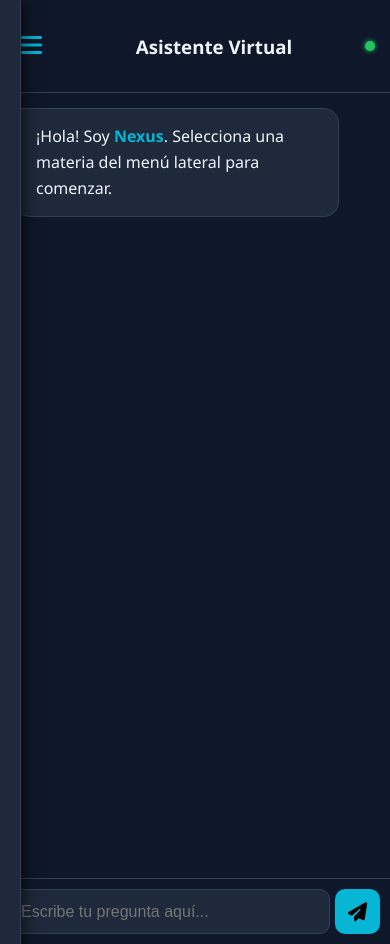
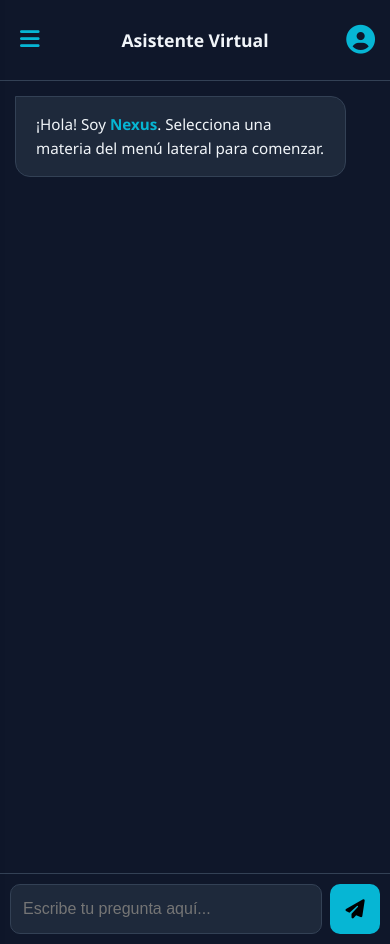
Before and after one commit to JonathanLoza-ux/nexus-academico, a Flask app: page / in a window 390 px wide. Run offline with Flask 3, Linux system fonts and the light colour scheme.

Commit message:
Add files via upload

```diff
--- a/static/css/style.css
+++ b/static/css/style.css
@@ -292,113 +292,106 @@ a { color: var(--accent); }
     margin-right: 15px;
 }
 
-/* REGLAS SOLO PARA PANTALLAS PEQUEÑAS (Celulares/Tablets) */
+/* ========================================= */
+/* DISEÑO MÓVIL (CORREGIDO)            */
+/* ========================================= */
+
 @media (max-width: 768px) {
 
-    /* 1. Mostrar el botón de menú */
-    #menu-btn {
-        display: block;
+    /* 1. LAYOUT GENERAL */
+    .app-container {
+        flex-direction: column; /* Apilar cosas si es necesario */
+        height: 100dvh; /* Altura dinámica real */
     }
 
-    /* 2. Ocultar la barra lateral moviéndola a la izquierda */
+    /* 2. BARRA LATERAL (SIDEBAR) CORREGIDA */
     .sidebar {
-        position: fixed; /* Flota sobre el chat */
-        left: -280px;    /* Escondida fuera de la pantalla */
+        position: fixed;
+        left: -100%;       /* Escondida totalmente a la izquierda */
         top: 0;
-        height: 100%;
-        z-index: 1000;   /* Que esté por encima de todo */
-        transition: left 0.3s ease; /* Animación suave al salir */
-        box-shadow: 5px 0 15px rgba(0,0,0,0.5); /* Sombra para que destaque */
+        width: 80%;        /* Que no ocupe toda la pantalla, solo el 80% */
+        height: 100dvh;    /* Altura completa del móvil */
+        z-index: 1000;
+        transition: left 0.3s cubic-bezier(0.4, 0, 0.2, 1);
+        box-shadow: 5px 0 25px rgba(0,0,0,0.5);
+
+        /* ESTO PERMITE EL SCROLL DENTRO DEL MENÚ SI ES MUY LARGO */
+        overflow-y: auto;
     }
 
-    /* 3. Clase para mostrarla cuando se active */
     .sidebar.active {
-        left: 0; /* Vuelve a su sitio original */
+        left: 0; /* Mostrar */
     }
 
-    /* 4. Opcional: Oscurecer el fondo cuando el menú está abierto */
-    .overlay {
-        display: none; /* Pendiente */
-    }
-}
-
-/* --- ARREGLO DEL MENÚ MÓVIL --- */
-
-/* Estilo del botón "X" (Cerrar) */
-#close-sidebar-btn {
-    display: none; /* Oculto en PC */
-    background: none;
-    border: none;
-    color: var(--text-dim);
-    font-size: 1.2rem;
-    cursor: pointer;
-}
-
-/* El fondo oscuro (Overlay) */
-#overlay {
-    display: none; /* Oculto siempre por defecto */
-    position: fixed;
-    top: 0;
-    left: 0;
-    width: 100%;
-    height: 100%;
-    background-color: rgba(0, 0, 0, 0.5); /* Negro semitransparente */
-    backdrop-filter: blur(3px); /* Efecto borroso bonito */
-    z-index: 900; /* Debajo del menú (1000) pero encima del chat */
-}
-
-/* CUANDO ESTAMOS EN MÓVIL */
-@media (max-width: 768px) {
-    /* Mostrar la X */
+    /* Botón X dentro del menú */
     #close-sidebar-btn {
         display: block;
+        font-size: 1.4rem;
+        padding: 5px;
     }
 
-    /* Separar el logo de la X */
-    .sidebar-header {
-        justify-content: space-between;
+    /* 3. FONDO OSCURO (OVERLAY) */
+    #overlay {
+        display: none;
+        position: fixed;
+        top: 0; left: 0;
+        width: 100%; height: 100%;
+        background: rgba(0, 0, 0, 0.6);
+        backdrop-filter: blur(2px);
+        z-index: 900;
+    }
+    #overlay.active { display: block; }
+
+    /* 4. ENCABEZADO ESTILO GEMINI (3 Rayas - Título - Perfil) */
+    .chat-header {
+        padding: 10px 15px;
+        display: flex;
+        align-items: center;
+        justify-content: space-between; /* Separa los elementos */
+        height: 60px;
     }
 
-    /* Mostrar el fondo oscuro cuando el menú está activo */
-    #overlay.active {
-        display: block;
+    #menu-btn {
+        display: block; /* Mostrar hamburguesa */
+        font-size: 1.4rem;
+        padding: 5px;
     }
-}
 
-/* ========================================= */
-/* AJUSTES ESPECIALES PARA MÓVILES (PADDING) */
-/* ========================================= */
-@media (max-width: 768px) {
-    /* Aquí están tus reglas del menú sidebar que ya pusimos */
+    .chat-header h3 {
+        font-size: 1.1rem;
+        margin: 0;
+        position: absolute; /* Truco para centrarlo perfecto */
+        left: 50%;
+        transform: translateX(-50%);
+        white-space: nowrap;
+    }
 
-    /* NUEVO: Ajustes para que el chat se vea bien en celular */
+    /* 5. ÁREA DE CHAT (Para que no se corte el texto) */
+    .chat-area {
+        width: 100%;
+        height: 100dvh;
+    }
+
+    #chat-box {
+        padding: 15px;
+        /* Ajuste para que el último mensaje no quede tapado por el input */
+        padding-bottom: 20px;
+    }
+
+    .message {
+        max-width: 92%; /* Aprovechar más espacio */
+        font-size: 0.95rem;
+    }
+
+    /* 6. INPUT AREA (Escribir) */
     #input-area {
-        padding: 10px; /* Menos relleno para ganar espacio */
-        gap: 5px;
+        padding: 10px;
+        gap: 8px;
+        background-color: var(--bg-dark); /* Asegurar fondo sólido */
     }
 
     #input-area input {
-        padding: 10px; /* Input un poco más pequeño */
-        font-size: 16px; /* Evita que el iPhone haga zoom al escribir */
-    }
-
-    #chat-box {
-        padding: 15px; /* Menos relleno en los mensajes */
-    }
-
-    /* También podrías ajustar el tamaño de los botones en móvil si quieres */
-    #input-area button {
-        width: 45px;
-        height: 45px;
-    }
-
-    /* Ajustar el padding del header en móvil */
-    .chat-header {
-        padding: 15px 15px;
-    }
-
-    /* Reducir el ancho máximo de los mensajes en móvil */
-    .message {
-        max-width: 90%;
+        padding: 12px;
+        font-size: 16px; /* Evita zoom en iPhone */
     }
 }
--- a/static/js/script.js
+++ b/static/js/script.js
@@ -70,6 +70,13 @@ function agregarMensaje(texto, clase) {
 function seleccionarMateria(materia) {
     const input = document.getElementById('user-input');
     input.value = "Quiero aprender sobre " + materia + ". ¿Por dónde empezamos?";
+
+    // --- NUEVO: CERRAR MENÚ AUTOMÁTICAMENTE ---
+    // Si estamos en móvil (la pantalla es pequeña), cerramos el menú
+    if (window.innerWidth <= 768) {
+        toggleSidebar();
+    }
+
     input.focus();
     // enviarMensaje(); // Descomenta esto si quieres que se envíe solo al hacer clic
 }
--- a/templates/index.html
+++ b/templates/index.html
@@ -72,7 +72,10 @@
             </button>
 
             <h3>Asistente Virtual</h3>
-            <span class="status-dot"></span>
+
+            <div class="user-profile-icon">
+                <i class="fas fa-user-circle" style="font-size: 1.8rem; color: var(--accent);"></i>
+            </div>
         </header>
 
             <div id="chat-box">
```
